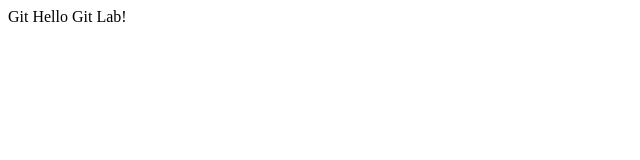
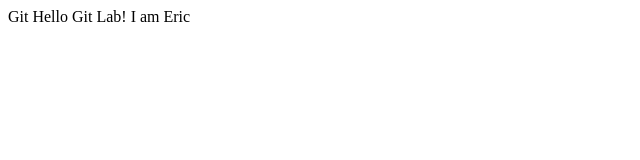
Before and after one commit to dhpost80s/git_learning, a plain HTML site: page index.html in a window 1280 px wide. Shown: the full height of the page, 0-640 px from the left. Drawn offline with Linux system fonts and the light colour scheme.

```diff
--- a/index.html
+++ b/index.html
@@ -3,6 +3,6 @@
 Git
 </head>
 <body>
-    Hello Git Lab!
+    Hello Git Lab! I am Eric
 </body>
 </html>
```
